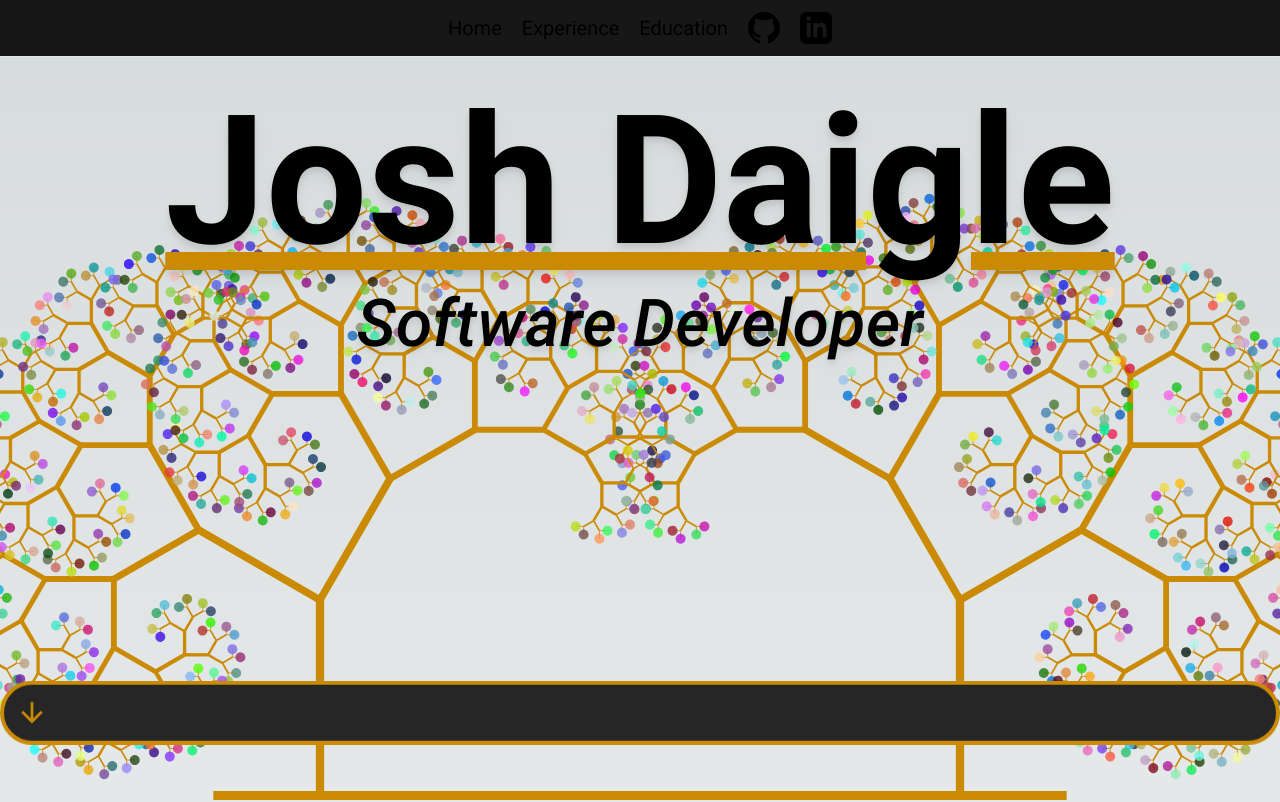
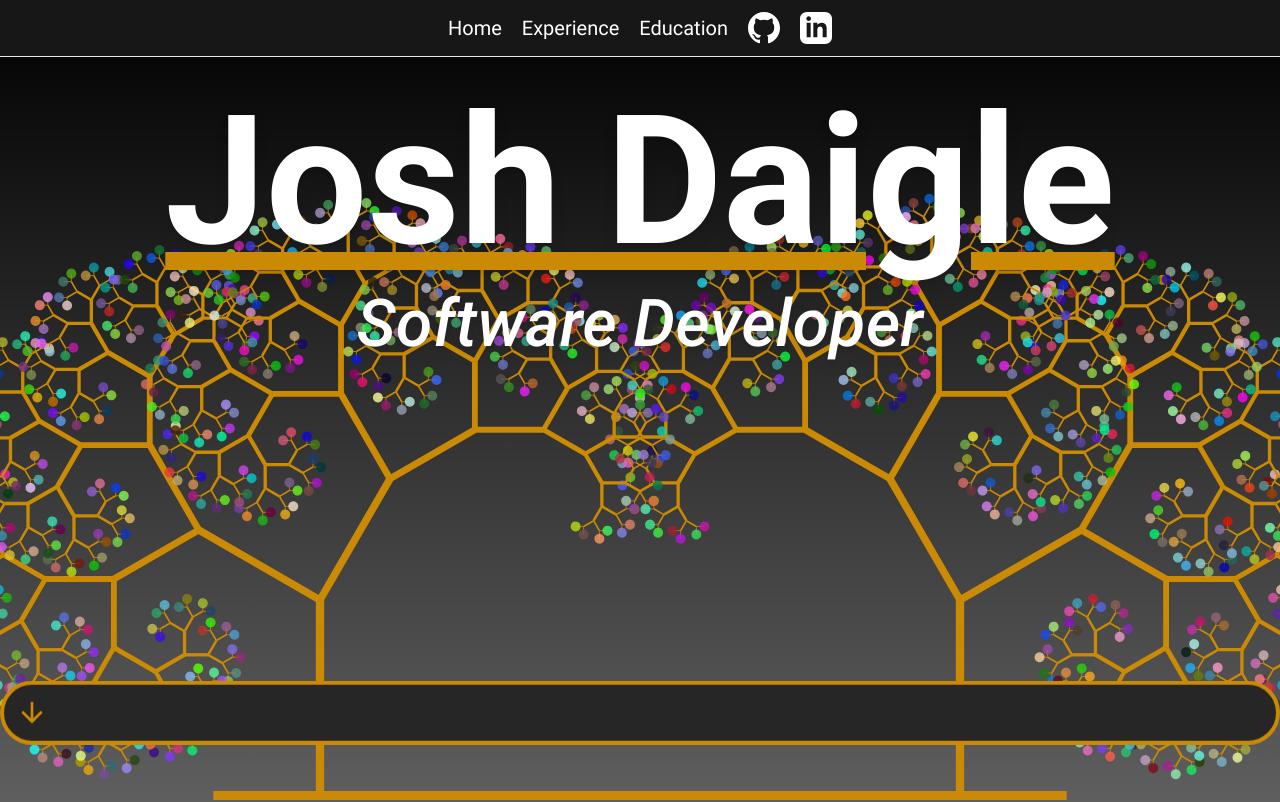
Before and after one commit to JoshDaigleDev/website-frontend, a Next.js app: page / in a window 1280 px wide. Shown: the top 802 px of the page. Built offline with nearby package versions, Linux system fonts and the light colour scheme.

Commit message:
Non-Darkmode Fix

```diff
--- a/src/app/layout.tsx
+++ b/src/app/layout.tsx
@@ -22,7 +22,7 @@ export default function RootLayout({
 }) {
   return (
     <html lang="en">
-      <body className={`${robotoRegular.className} dark`}>
+      <body className={`${robotoRegular.className} text-white bg-black`}>
         <div className="z-30">
           <Header />
         </div>
```
